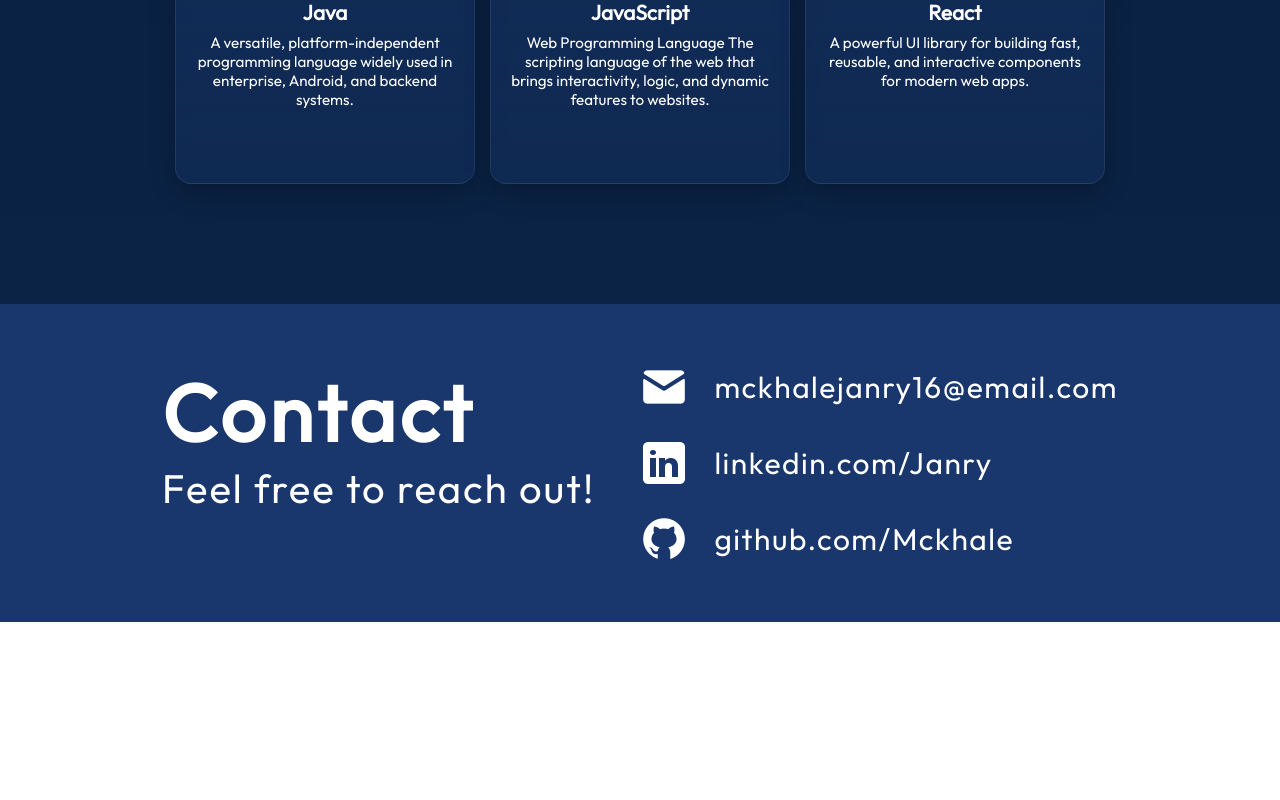
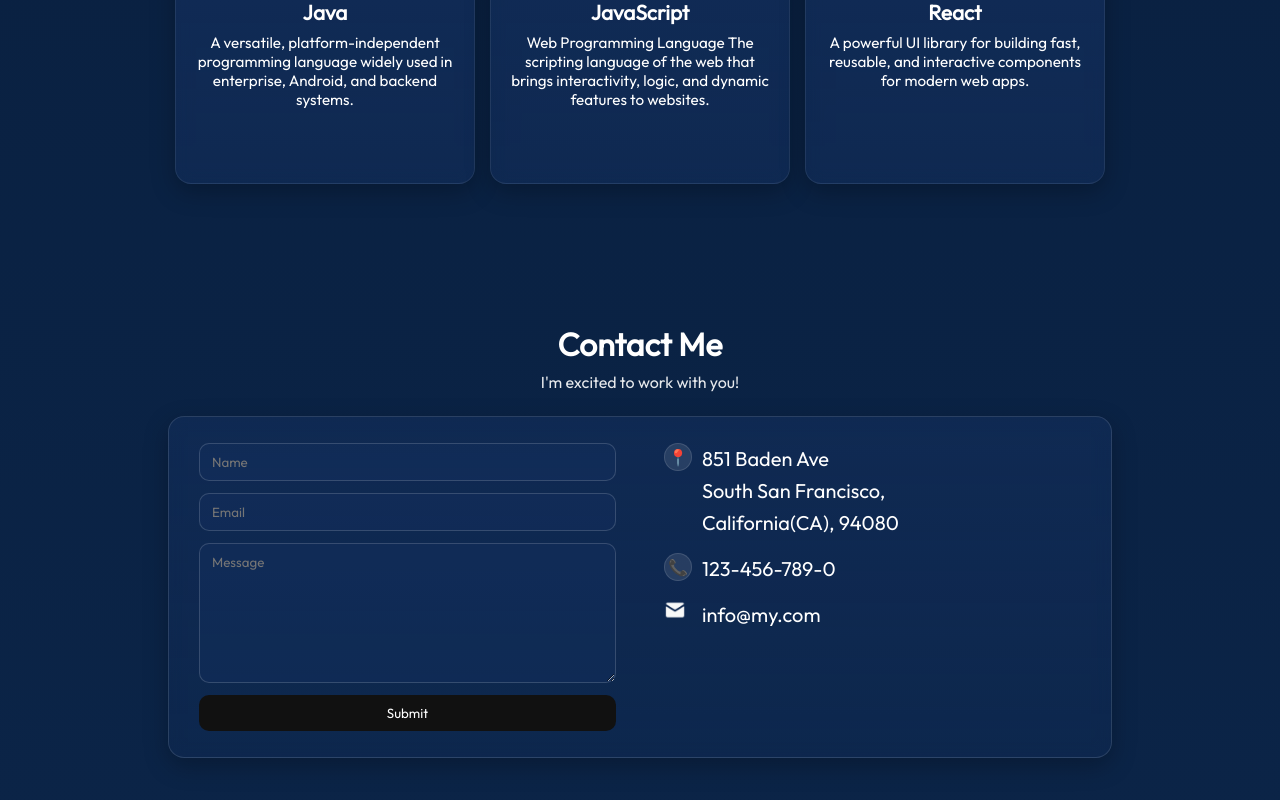
Before and after one commit to Mckhale/portfinal, a React (Vite) app: page / in a window 1280 px wide. Shown: the part 3473-4273 px from the top of the page. Before the commit the page ends 4095 px from the top, so only its background shows below. Built offline with nearby package versions, Linux system fonts and the light colour scheme.

Commit message:
Update Contact component to match repository structure

```diff
--- a/src/components/Contact/Contact.jsx
+++ b/src/components/Contact/Contact.jsx
@@ -1,32 +1,69 @@
-import React from "react";
-
+import React, { useState } from "react";
 import styles from "./Contact.module.css";
 import { getImageUrl } from "../../utils";
 
 export const Contact = () => {
+  const [form, setForm] = useState({ name: "", email: "", message: "" });
+
+  function handleSubmit(e) {
+    e.preventDefault();
+    // You can wire this up to your backend or email service later
+    alert("Thanks! I’ll get back to you soon.");
+    setForm({ name: "", email: "", message: "" });
+  }
+
   return (
-    <footer id="contact" className={`${styles.container} reveal`} data-reveal>
-      <div className={styles.text}>
-        <h2>Contact</h2>
-        <p>Feel free to reach out!</p>
+    <section id="contact" className={`${styles.container} reveal`} data-reveal>
+      <h2 className={styles.title}>Contact Me</h2>
+      <p className={styles.subtitle}>I'm excited to work with you!</p>
+
+      <div className={`${styles.panel} ${styles.box}`}>
+        <div className={styles.grid}>
+        <form className={styles.form} onSubmit={handleSubmit}>
+          <input
+            className={styles.input}
+            placeholder="Name"
+            value={form.name}
+            onChange={(e) => setForm({ ...form, name: e.target.value })}
+          />
+          <input
+            className={styles.input}
+            type="email"
+            placeholder="Email"
+            value={form.email}
+            onChange={(e) => setForm({ ...form, email: e.target.value })}
+          />
+          <textarea
+            className={styles.textarea}
+            placeholder="Message"
+            value={form.message}
+            onChange={(e) => setForm({ ...form, message: e.target.value })}
+          />
+          <button type="submit" className={styles.submit}>Submit</button>
+        </form>
+
+        <div className={styles.details}>
+          <ul className={styles.detailList}>
+            <li className={styles.detailItem}>
+              <span className={styles.iconBadge} aria-hidden>📍</span>
+              <div className={styles.detailText}>
+                <div>851 Baden Ave</div>
+                <div>South San Francisco,</div>
+                <div>California(CA), 94080</div>
+              </div>
+            </li>
+            <li className={styles.detailItem}>
+              <span className={styles.iconBadge} aria-hidden>📞</span>
+              <a href="tel:1234567890" className={styles.detailLink}>123-456-789-0</a>
+            </li>
+            <li className={styles.detailItem}>
+              <img className={styles.imgIcon} src={getImageUrl("contact/emailIcon.png")} alt="Email" />
+              <a href="mailto:info@my.com" className={styles.detailLink}>info@my.com</a>
+            </li>
+          </ul>
+        </div>
+        </div>
       </div>
-      <ul className={styles.links}>
-        <li className={styles.link}>
-          <img src={getImageUrl("contact/emailIcon.png")} alt="Email icon" />
-          <a href="mailto:mckhalejanry16@email.com">mckhalejanry16@email.com</a>
-        </li>
-        <li className={styles.link}>
-          <img
-            src={getImageUrl("contact/linkedinIcon.png")}
-            alt="LinkedIn icon"
-          />
-          <a href="https://www.linkedin.com/Janry">linkedin.com/Janry</a>
-        </li>
-        <li className={styles.link}>
-          <img src={getImageUrl("contact/githubIcon.png")} alt="Github icon" />
-          <a href="https://www.github.com/Mckhale">github.com/Mckhale</a>
-        </li>
-      </ul>
-    </footer>
+    </section>
   );
 };
--- a/src/components/Contact/Contact.module.css
+++ b/src/components/Contact/Contact.module.css
@@ -2,79 +2,175 @@
 
 .container {
   color: var(--color-text);
-  margin-top: 120px;
-  background-color: var(--color-secondary);
-  display: flex;
-  flex-direction: row;
-  justify-content: space-evenly;
-  width: 100vw;
-  padding: 58px 10%;
+  margin-top: 80px;
+  padding: 60px 10%;
+  max-width: 1200px;
+  margin-left: auto;
+  margin-right: auto;
+}
+
+.title {
+  font-size: 2rem;
+  font-weight: 700;
+  text-align: center;
+}
+
+.subtitle {
+  margin-top: 8px;
+  margin-bottom: 24px;
+  text-align: center;
+  opacity: 0.9;
+}
+
+.grid {
+  display: grid;
+  grid-template-columns: 1fr; /* stack on small screens */
+  gap: 24px;
+  align-items: start;
+}
+
+@media (min-width: 900px) {
+  .grid {
+    grid-template-columns: 1fr 1fr; /* perfectly even columns on desktop */
+  }
+}
+
+.panel {
+  background: linear-gradient(180deg, rgba(25, 55, 109, 0.35), rgba(25, 55, 109, 0.18));
+  border: 1px solid rgba(255, 255, 255, 0.12);
+  border-radius: 16px;
+  padding: 18px;
+  backdrop-filter: blur(8px);
+  box-shadow: 0 8px 24px rgba(0,0,0,0.25);
+}
+
+.box {
+  /* single container panel that holds both columns */
+}
+
+.form,
+.details {
+  padding: 8px 12px; /* normalize inner padding for even feel */
+}
+
+.detailsList {
+  display: grid;
+  gap: 14px; /* consistent spacing between items */
+}
+
+.detailsItem {
+  display: grid;
+  grid-template-columns: 28px 1fr; /* icon + content */
+  align-items: center;
   gap: 10px;
 }
 
-.text h2 {
-  font-size: 80px;
-  font-weight: 700;
-  letter-spacing: 4px;
+.badge {
+  display: inline-flex;
+  align-items: center;
+  justify-content: center;
+  width: 28px;
+  height: 28px;
+  border-radius: 8px;
+  background: rgba(255,255,255,0.15);
 }
 
-.text p {
-  font-size: 40px;
-  font-weight: 400;
-  letter-spacing: 2px;
+.badgeIcon {
+  width: 16px;
+  height: 16px;
 }
 
-.links {
-  display: flex;
-  flex-direction: column;
-  align-items: flex-start;
-  list-style: none;
-  gap: 26px;
+.form {
+  display: grid;
+  grid-template-columns: 1fr;
+  gap: 12px;
 }
 
-.link {
-  display: flex;
-  align-items: center;
-  gap: 25px;
+.input,
+.textarea {
+  background: rgba(25, 55, 109, 0.2);
+  border: 1px solid rgba(255, 255, 255, 0.16);
+  color: var(--color-text);
+  padding: 10px 12px;
+  border-radius: 10px;
+  transition: border-color 160ms ease, box-shadow 160ms ease, transform 160ms ease;
 }
 
-.link a {
+.textarea {
+  min-height: 140px;
+  resize: vertical;
+}
+
+.input:focus,
+.textarea:focus {
+  outline: none;
+  border-color: var(--color-primary);
+  box-shadow: 0 0 0 3px rgba(70, 88, 163, 0.35);
+}
+
+.submit {
+  background: #111;
+  color: #fff;
+  padding: 10px 16px;
+  border-radius: 10px;
+  border: none;
+  cursor: pointer;
+  transition: transform 160ms ease, filter 160ms ease;
+}
+
+.submit:hover {
+  transform: translateY(-2px);
+  filter: brightness(1.15);
+}
+
+.details {}
+
+.detailList {
+  list-style: none;
+  padding: 0;
+  display: grid;
+  gap: 14px;
+}
+
+.detailItem {
+  display: grid;
+  grid-template-columns: 28px 1fr;
+  gap: 10px;
+  align-items: start;
+  color: var(--color-text);
+}
+
+.iconBadge {
+  width: 28px;
+  height: 28px;
+  display: inline-flex;
+  align-items: center;
+  justify-content: center;
+  border-radius: 50%;
+  background: rgba(255,255,255,0.1);
+  border: 1px solid rgba(255,255,255,0.12);
+  font-size: 16px;
+}
+
+.imgIcon {
+  width: 22px;
+  height: 22px;
+  filter: brightness(0.95) contrast(1.05);
+}
+
+.detailLink {
   color: var(--color-text);
   text-decoration: none;
-  font-size: 30px;
-  font-weight: 400;
-  letter-spacing: 1.5px;
-  position: relative;
-}
-
-.link a::after {
-  content: "";
-  position: absolute;
-  left: 0;
-  bottom: -6px;
-  height: 2px;
-  width: 0;
-  background: linear-gradient(90deg, var(--color-primary), transparent);
-  transition: width 250ms ease;
-}
-
-.link a:hover::after {
-  width: 100%;
+  font-size: 20px;
+  line-height: 1.6;
 }
 
 @media screen and (max-width: 830px) {
-  .container {
-    flex-direction: column;
-    gap: 23px;
-  }
-
-  .text {
-    display: flex;
-    flex-direction: column;
-    align-items: center;
-  }
-
-  .links {
-    align-items: center;
+  .grid {
+    grid-template-columns: 1fr;
   }
 }
+.detailText {
+  font-size: 20px;
+  line-height: 1.6;
+}
```
